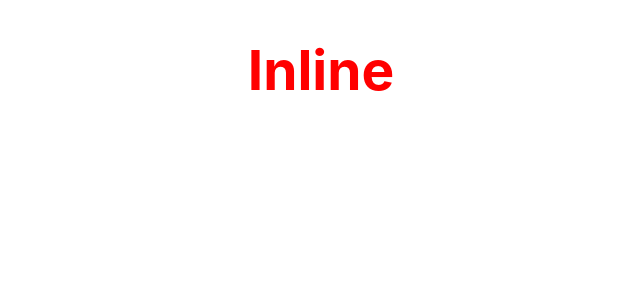
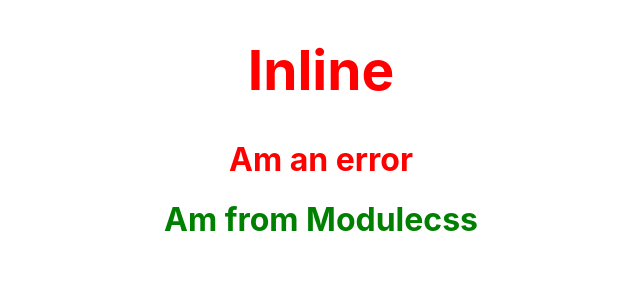
Before and after one commit to Vinoth6194/Reactcodev, a React (Create React App) app: page / in a window 1280 px wide. Shown: the top 300 px of the page, without its empty margins (319-959 px from the left). Built offline with nearby package versions, Linux system fonts and the light colour scheme.

Commit message:
css and module css 20

```diff
--- a/src/App.js
+++ b/src/App.js
@@ -17,6 +17,8 @@ import NameList from './components/NameList'
 import NameListOne from './components/NameListOne';
 import StyleSheet from './components/Stylesheet';
 import Inlinestyle from './components/Inlinestyle';
+import './appStyles.css';
+import styles from './appStyles.module.css';
 
 class App extends Component{
   render(){
@@ -33,6 +35,8 @@ class App extends Component{
          {/* <StyleSheet primary ={true} ></StyleSheet> */}
        {/* <Message></Message> */}
        <Inlinestyle></Inlinestyle>
+       <h1 className = "danger">Am an error</h1>
+       <h1 className = {styles.vinoth}>Am from Modulecss</h1>
        {/* <Greet name = "Vinothkumar" heroName = "Ranveer">
          <p>The Gully Boy</p>
        </Greet> */}
--- /dev/null
+++ b/src/appStyles.css
@@ -0,0 +1,3 @@
+.danger{
+    color: red;
+}
--- /dev/null
+++ b/src/appStyles.module.css
@@ -0,0 +1,3 @@
+.vinoth{
+    color: green;
+}
```
